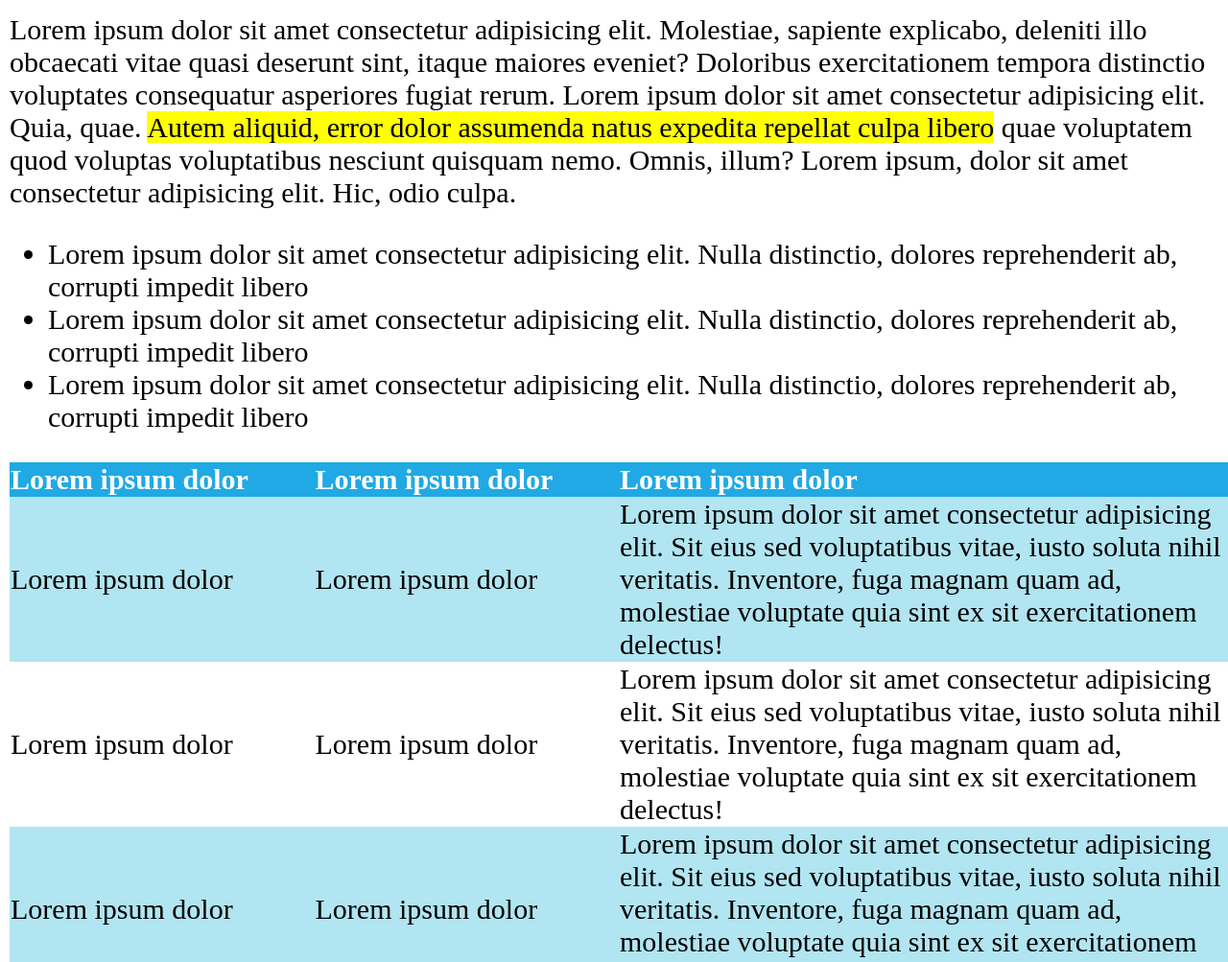
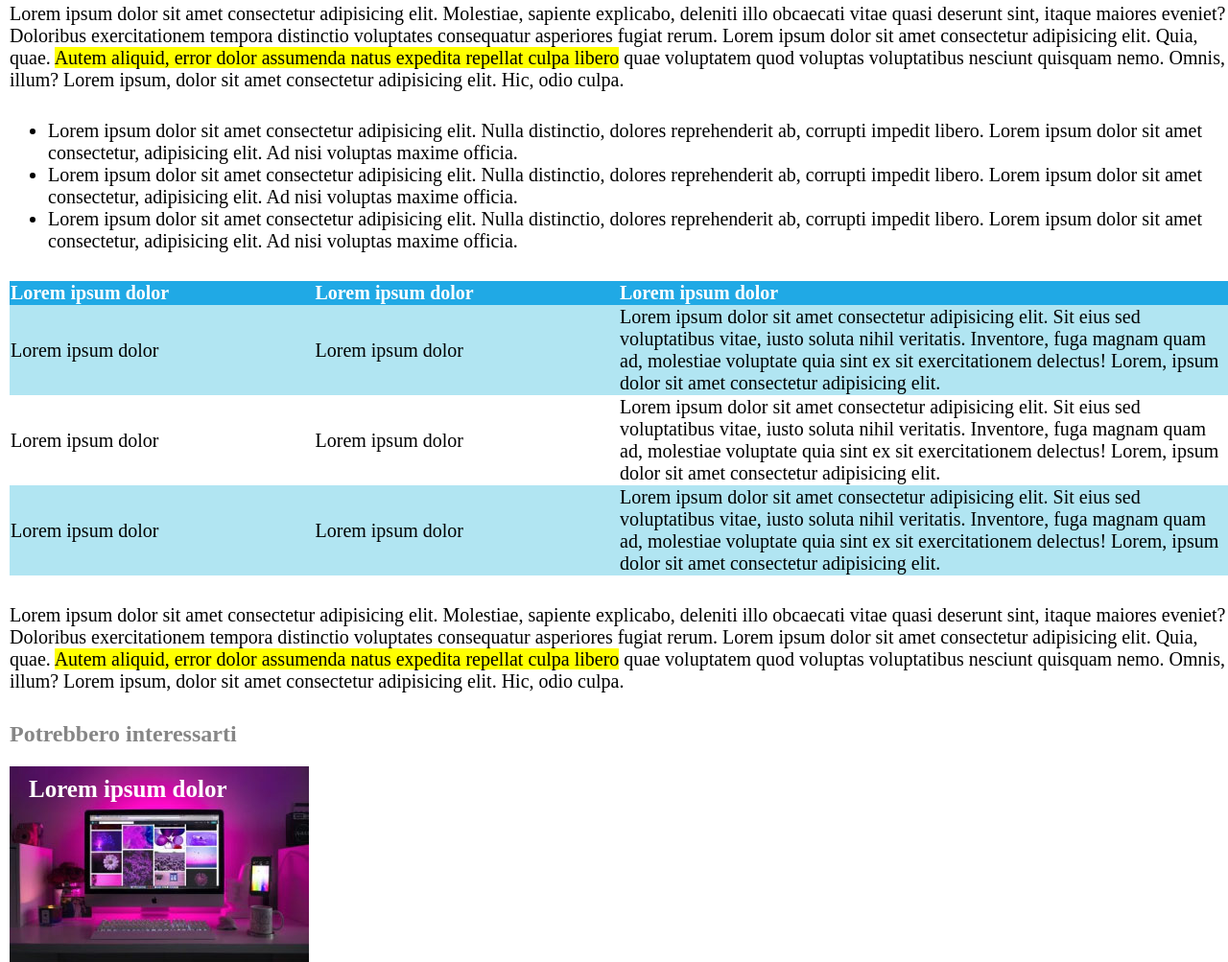
Before and after one commit to andrea-salvalaggio/html-css-booleaner, a plain HTML site: page index.html in a window 1280 px wide. Shown: the part 1797-2800 px from the top of the page at 96% size. Drawn offline with Linux system fonts and the light colour scheme.

Commit message:
testata-body-footer

```diff
--- a/css/style.css
+++ b/css/style.css
@@ -1,11 +1,17 @@
 *{
     margin: 0;
+    box-sizing: border-box;
 }
 
 #logo{
     height: 50%;
-    margin-left: 20px;
-    margin-top: 80px;
+    position: absolute;
+    bottom: 0;
+    left: 10px;
+}
+
+#title-footer{
+    color: #868686;
 }
 
 .header-bg{
@@ -13,6 +19,7 @@
     background-image: url(../img/pattern.png);
     background-repeat: repeat;
     height: 180px;
+    position: relative;
 }
 
 .title{
@@ -33,14 +40,14 @@
     height: 600px;
 }
 
-.block-1  h2{
-    font-size: 30px;
-    color: #ababab;
+.block-1 h2{
+    font-size: 20px;
+    color: #868686;
 }
 
 .block-1 p{
     font-size: 20px;
-    color: #ababab;
+    color: #868686;
 }
 
 .block-2 p{
@@ -48,18 +55,18 @@
 }
 
 .text-1{
-    font-size: 30px;
+    font-size: 20px;
     margin-bottom: 30px;
 }
 
-.highlights{
+.highlighted{
     background-color: yellow;
 }
 
 .table{
     width: 100%;
     text-align: left;
-    font-size: 30px;
+    font-size: 20px;
     border-spacing: 0;
     margin-bottom: 30px;
 }
@@ -87,7 +94,28 @@
     height: 50%;
 }
 
+.footer-img{
+    margin-top: 20px;
+    margin-bottom: 20px;
+    position: relative;
+}
+
+.title-footer-1{
+    position: absolute;
+    top: 10px;
+    left: 20px;
+    font-size: 25px;
+    font-weight: bold;
+    color: white;
+    max-width: 300px;
+}
+
 main{
     margin-top: 20px;
     margin-left: 10px;
 }
+
+footer{
+    margin-top: 20px;
+    margin-left: 10px;
+}
--- a/index.html
+++ b/index.html
@@ -33,14 +33,14 @@
 
         <!-- Testo centrale -->
         <section class="text-1">
-            <p>Lorem ipsum dolor sit amet consectetur adipisicing elit. Molestiae, sapiente explicabo, deleniti illo obcaecati vitae quasi deserunt sint, itaque maiores eveniet? Doloribus exercitationem tempora distinctio voluptates consequatur asperiores fugiat rerum. Lorem ipsum dolor sit amet consectetur adipisicing elit. Quia, quae. <span class="highlights">Autem aliquid, error dolor assumenda natus expedita repellat culpa libero</span> quae voluptatem quod voluptas voluptatibus nesciunt quisquam nemo. Omnis, illum? Lorem ipsum, dolor sit amet consectetur adipisicing elit. Hic, odio culpa.</p>
+            <p>Lorem ipsum dolor sit amet consectetur adipisicing elit. Molestiae, sapiente explicabo, deleniti illo obcaecati vitae quasi deserunt sint, itaque maiores eveniet? Doloribus exercitationem tempora distinctio voluptates consequatur asperiores fugiat rerum. Lorem ipsum dolor sit amet consectetur adipisicing elit. Quia, quae. <span class="highlighted">Autem aliquid, error dolor assumenda natus expedita repellat culpa libero</span> quae voluptatem quod voluptas voluptatibus nesciunt quisquam nemo. Omnis, illum? Lorem ipsum, dolor sit amet consectetur adipisicing elit. Hic, odio culpa.</p>
         </section>
 
         <section class="text-1">
             <ul>
-                <li>Lorem ipsum dolor sit amet consectetur adipisicing elit. Nulla distinctio, dolores reprehenderit ab, corrupti impedit libero</li>
-                <li>Lorem ipsum dolor sit amet consectetur adipisicing elit. Nulla distinctio, dolores reprehenderit ab, corrupti impedit libero</li>
-                <li>Lorem ipsum dolor sit amet consectetur adipisicing elit. Nulla distinctio, dolores reprehenderit ab, corrupti impedit libero</li>
+                <li>Lorem ipsum dolor sit amet consectetur adipisicing elit. Nulla distinctio, dolores reprehenderit ab, corrupti impedit libero. Lorem ipsum dolor sit amet consectetur, adipisicing elit. Ad nisi voluptas maxime officia.</li>
+                <li>Lorem ipsum dolor sit amet consectetur adipisicing elit. Nulla distinctio, dolores reprehenderit ab, corrupti impedit libero. Lorem ipsum dolor sit amet consectetur, adipisicing elit. Ad nisi voluptas maxime officia.</li>
+                <li>Lorem ipsum dolor sit amet consectetur adipisicing elit. Nulla distinctio, dolores reprehenderit ab, corrupti impedit libero. Lorem ipsum dolor sit amet consectetur, adipisicing elit. Ad nisi voluptas maxime officia.</li>
             </ul>
         </section>
 
@@ -56,30 +56,42 @@
                 <tbody class="tbody">
                     <td>Lorem ipsum dolor</td>
                     <td>Lorem ipsum dolor</td>
-                    <td>Lorem ipsum dolor sit amet consectetur adipisicing elit. Sit eius sed voluptatibus vitae, iusto soluta nihil veritatis. Inventore, fuga magnam quam ad, molestiae voluptate quia sint ex sit exercitationem delectus!</td>
+                    <td>Lorem ipsum dolor sit amet consectetur adipisicing elit. Sit eius sed voluptatibus vitae, iusto soluta nihil veritatis. Inventore, fuga magnam quam ad, molestiae voluptate quia sint ex sit exercitationem delectus! Lorem, ipsum dolor sit amet consectetur adipisicing elit.</td>
                 </tbody>
 
                 <tbody class="tbody-1">
                     <td>Lorem ipsum dolor</td>
                     <td>Lorem ipsum dolor</td>
-                    <td>Lorem ipsum dolor sit amet consectetur adipisicing elit. Sit eius sed voluptatibus vitae, iusto soluta nihil veritatis. Inventore, fuga magnam quam ad, molestiae voluptate quia sint ex sit exercitationem delectus!</td>
+                    <td>Lorem ipsum dolor sit amet consectetur adipisicing elit. Sit eius sed voluptatibus vitae, iusto soluta nihil veritatis. Inventore, fuga magnam quam ad, molestiae voluptate quia sint ex sit exercitationem delectus! Lorem, ipsum dolor sit amet consectetur adipisicing elit.</td>
                 </tbody>
 
                 <tbody class="tbody">
                     <td>Lorem ipsum dolor</td>
                     <td>Lorem ipsum dolor</td>
-                    <td>Lorem ipsum dolor sit amet consectetur adipisicing elit. Sit eius sed voluptatibus vitae, iusto soluta nihil veritatis. Inventore, fuga magnam quam ad, molestiae voluptate quia sint ex sit exercitationem delectus!</td>
+                    <td>Lorem ipsum dolor sit amet consectetur adipisicing elit. Sit eius sed voluptatibus vitae, iusto soluta nihil veritatis. Inventore, fuga magnam quam ad, molestiae voluptate quia sint ex sit exercitationem delectus! Lorem, ipsum dolor sit amet consectetur adipisicing elit.</td>
                 </tbody>
             </table>
         </section>
 
         <section class="text-1">
-            <p>Lorem ipsum dolor sit amet consectetur adipisicing elit. Molestiae, sapiente explicabo, deleniti illo obcaecati vitae quasi deserunt sint, itaque maiores eveniet? Doloribus exercitationem tempora distinctio voluptates consequatur asperiores fugiat rerum. Lorem ipsum dolor sit amet consectetur adipisicing elit. Quia, quae. <span class="highlights">Autem aliquid, error dolor assumenda natus expedita repellat culpa libero</span> quae voluptatem quod voluptas voluptatibus nesciunt quisquam nemo. Omnis, illum? Lorem ipsum, dolor sit amet consectetur adipisicing elit. Hic, odio culpa.</p>
+            <p>Lorem ipsum dolor sit amet consectetur adipisicing elit. Molestiae, sapiente explicabo, deleniti illo obcaecati vitae quasi deserunt sint, itaque maiores eveniet? Doloribus exercitationem tempora distinctio voluptates consequatur asperiores fugiat rerum. Lorem ipsum dolor sit amet consectetur adipisicing elit. Quia, quae. <span class="highlighted">Autem aliquid, error dolor assumenda natus expedita repellat culpa libero</span> quae voluptatem quod voluptas voluptatibus nesciunt quisquam nemo. Omnis, illum? Lorem ipsum, dolor sit amet consectetur adipisicing elit. Hic, odio culpa.</p>
         </section>
     </main>
 
     <footer>
+        <!-- Parte finale -->
+        <section>
+            <h2 id="title-footer">Potrebbero interessarti</h2>
+            <div class="footer-img">
+                <img src="img/monitor.jpg" alt="monitor">
+                <span class="title-footer-1">Lorem ipsum dolor</span>
+            </div>
 
+            <div class="footer-img">
+                <img src="img/graph.jpg" alt="grafico">
+                <span class="title-footer-1">Lorem ipsum dolor</span>
+            </div>
+        </section>
     </footer>
 
 </body>
```
